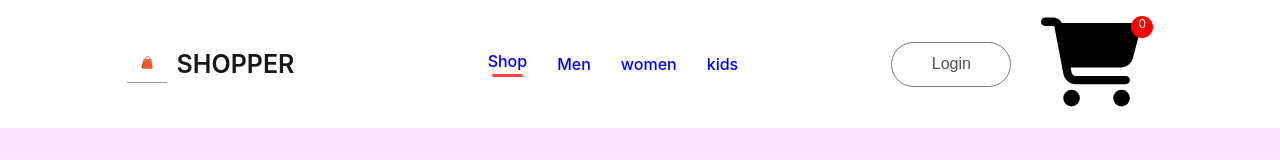
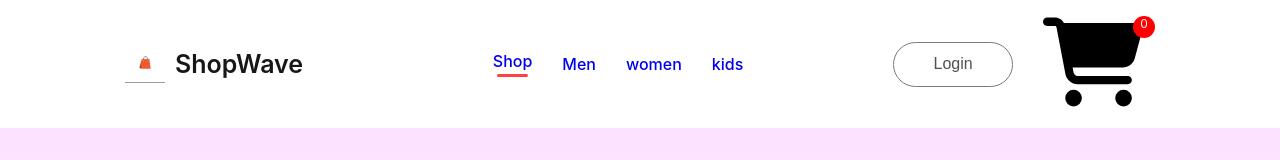
Before and after one commit to rollchai/web-app, a React (Create React App) app: page / in a window 1280 px wide. Shown: the top 160 px of the page. Built offline with nearby package versions, Linux system fonts and the light colour scheme.

Commit message:
front cmplt

```diff
--- a/src/component/navbar/Navbar.jsx
+++ b/src/component/navbar/Navbar.jsx
@@ -18,7 +18,7 @@ const dropdown_toggle=(e)=>{
   return (
     <div className='navbar'>
       <div className="nav-logo"> <img src={logo} alt="" />
-      <p>SHOPPER</p>
+      <p>ShopWave</p>
       </div>
       <img className='nav-dropdown' onClick={dropdown_toggle} src={nav_dropdown} alt=" "  />
       <ul ref={menuref} className='nav-menu'>
```
